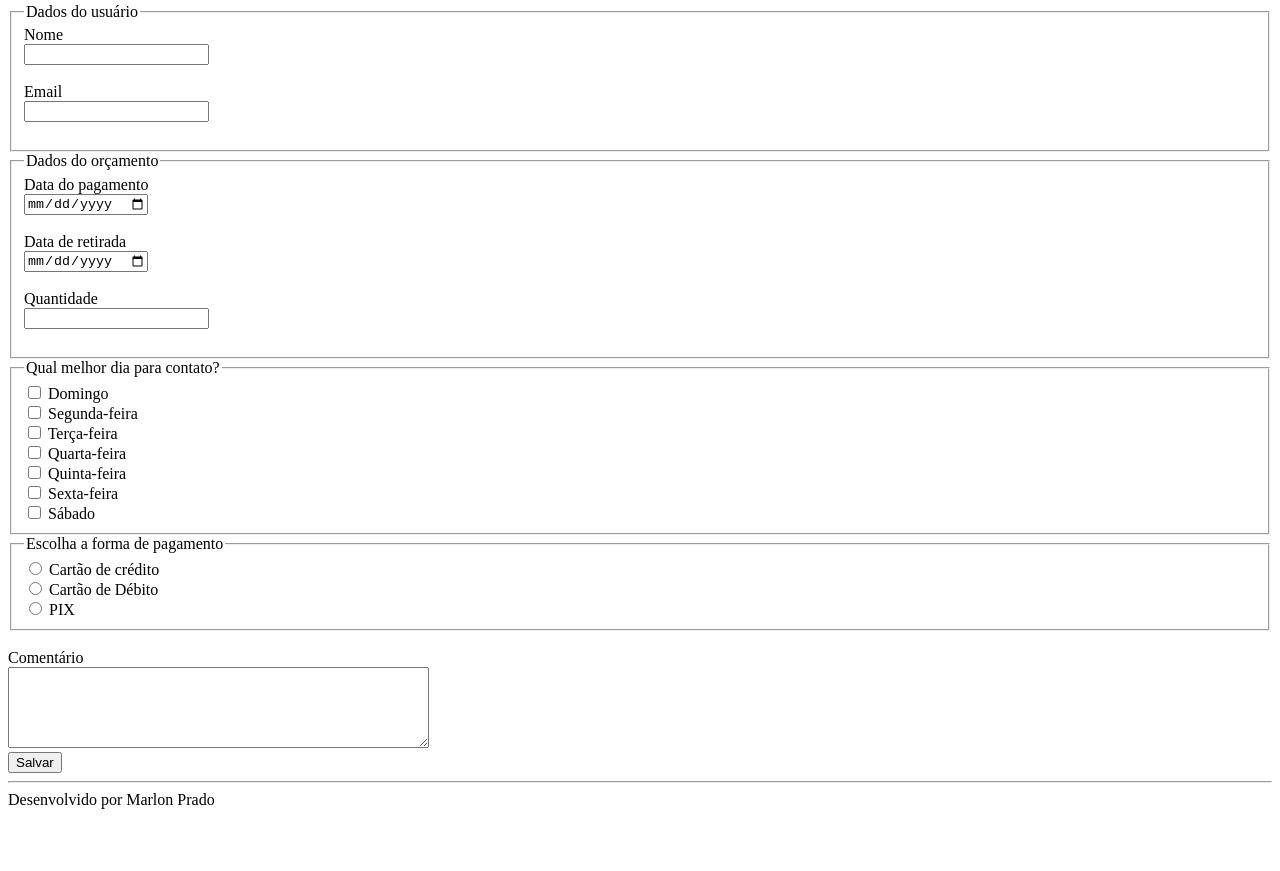
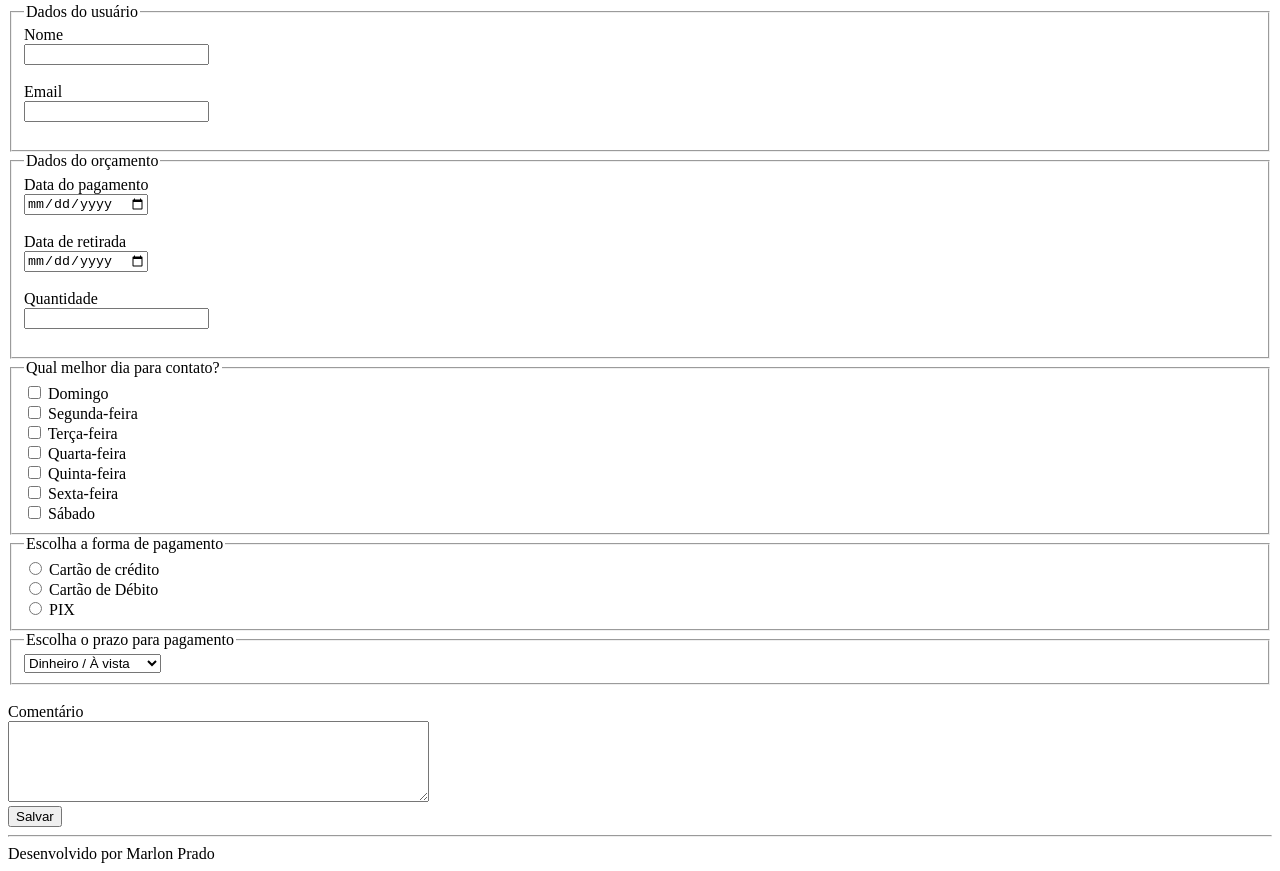
Before and after one commit to marlonprado04/FACULDADE_ciencia_da_computacao, a plain HTML site: page 01_TRIMESTRE/desenvolvimento_frontend/src/index.html in a window 1280 px wide. Shown: the part 1424-2295 px from the top of the page. Before the commit the page ends 2241 px from the top, so only its background shows below. Drawn offline with Linux system fonts and the light colour scheme.

Commit message:
feat: add exemplo de select

```diff
--- a/01_TRIMESTRE/desenvolvimento_frontend/src/index.html
+++ b/01_TRIMESTRE/desenvolvimento_frontend/src/index.html
@@ -156,6 +156,15 @@
                 <br><input type="radio" name="payment-method" value="PIX"> PIX
             </fieldset>
 
+            <fieldset>
+                <legend>Escolha o prazo para pagamento</legend>
+                <select name="deadline" id="deadline">
+                    <option value="cash" selected>Dinheiro / À vista</option>
+                    <option value="5x">5 vezes sem juros</option>
+                    <option value="10x">10 vezes com juros</option>
+                </select>
+            </fieldset>
+
             <br>
                 <label for="comment">Comentário</label>
                 <br>
```
